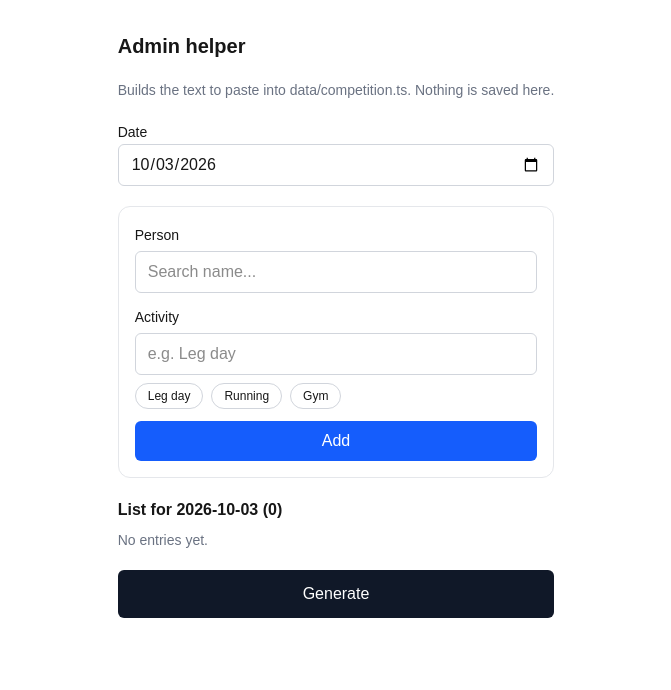
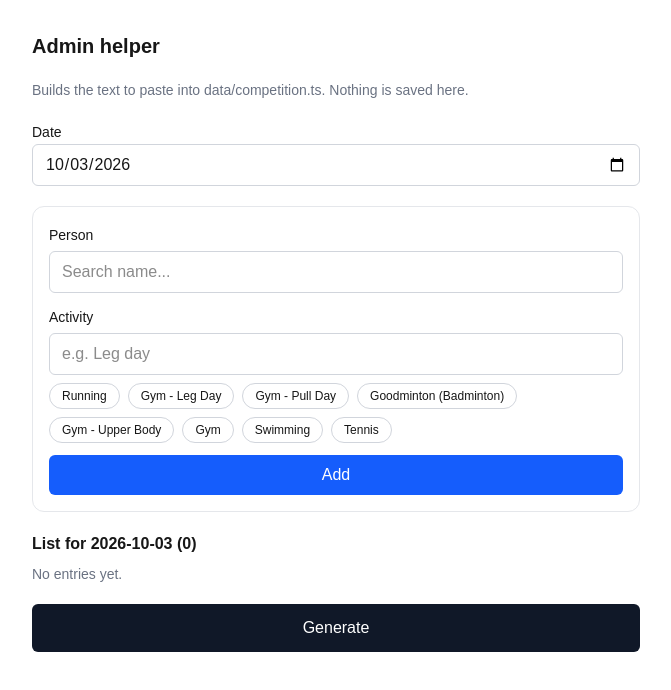
Before and after one commit to abdulhalimchy/Gym-Club-Competition-Progress-Tracker-Unofficial, a Next.js app: page /tools in a window 1280 px wide. Shown: the top 690 px of the page, without its empty margins (304-975 px from the left). Built offline with nearby package versions, Linux system fonts and the light colour scheme.

Commit message:
Add real data for Oct 1 & Oct 2

```diff
--- a/data/competition.ts
+++ b/data/competition.ts
@@ -7,20 +7,73 @@ export const eventDetails = {
 };
 
 export const participants: Participant[] = [
-  { id: "p1", name: "Michal Walk" },
-  { id: "p2", name: "Anita Sharma" },
-  { id: "p3", name: "Ravi Kumar" },
+    { id: "p1", name: "Eduards" },
+    { id: "p2", name: "Henrik Ligurs" },
+    { id: "p3", name: "Jaana Mantere" },
+    { id: "p4", name: "Yaqoub" },
+    { id: "p5", name: "Artém Mkrtychyan" },
+    { id: "p6", name: "Șerban" },
+    { id: "p7", name: "Michał Kwak" },
+    { id: "p8", name: "Rishika" },
+    { id: "p9", name: "Tomáš Dudek" },
+    { id: "p10", name: "Daniel" },
+    { id: "p11", name: "Alise Vaivare" },
+    { id: "p12", name: "Emirhan Yaşar" },
+    { id: "p13", name: "Vero Bruno" },
+    { id: "p14", name: "Abdul Halim Chowdhury" },
+    { id: "p15", name: "Valentina Chausova" },
+    { id: "p16", name: "Mariusz" },
+    { id: "p17", name: "Dhruv Jain" },
+    { id: "p18", name: "Sandro Vazquez" },
+    { id: "p19", name: "nki0001" },
+    { id: "p20", name: "Matti Y" },
+    { id: "p21", name: "Selma" },
+    { id: "p22", name: "Vasaris" },
+    { id: "p23", name: "Ali Onur Özkan" },
 ];
 
 // date -> list of [participant_id, activity]
 export const participation: Record<string, [string, string][]> = {
-  "2026-10-01": [
-    ["p1", "Gym"],
-    ["p2", "Leg day"],
-    ["p3", "Running"],
+    "2026-10-01": [
+      ["p1", "Swimming"],
+      ["p2", "Running"],
+      ["p3", "Gym - Pull Day"],
+      ["p4", "Running"],
+      ["p5", "Tennis"],
+      ["p6", "Gym - Stairs"],
+      ["p7", "Goodminton (Badminton)"],
+      ["p8", "Goodminton (Badminton)"],
+      ["p9", "Gym and a run"],
+      ["p10", "Gym - Pull Day"],
+      ["p11", "Running"],
+      ["p12", "Gym - Chest Day"],
+      ["p13", "Gym - Leg Day"],
+      ["p14", "Gym - Leg Day"],
+      ["p15", "Volleyball"],
+      ["p16", "Gym - Low-bar Back Squat"],
   ],
   "2026-10-02": [
-    ["p1", "Leg day"],
+    ["p17", "Gym Arm Day"],
+    ["p9", "Gym - Pull Day"],
+    ["p11", "Running"],
+    ["p14", "Gym - Abs Day"],
     ["p3", "Running"],
+    ["p4", "Running"],
+    ["p7", "Gym - Full Body"],
+    ["p5", "Gym - Upper Body"],
+    ["p13", "Gym - Back Day and Biceps"],
+    ["p18", "Gym - Push"],
+    ["p1", "Swimming and Aquajogging"],
+    ["p2", "Running"],
+    ["p19", "Gym - Push Day"],
+    ["p15", "Gym - Legs and Vertical Jump"],
+    ["p20", "Gym"],
+    ["p21", "Running"],
+    ["p22", "Gym - Leg Day"],
+    ["p12", "Gym - Leg Day"],
+    ["p16", "Gym - Lat Pulldown"],
+    ["p6", "Gym - Upper Body"],
+    ["p10", "Running"],
+    ["p23", "Gym"],
   ],
 };
```
